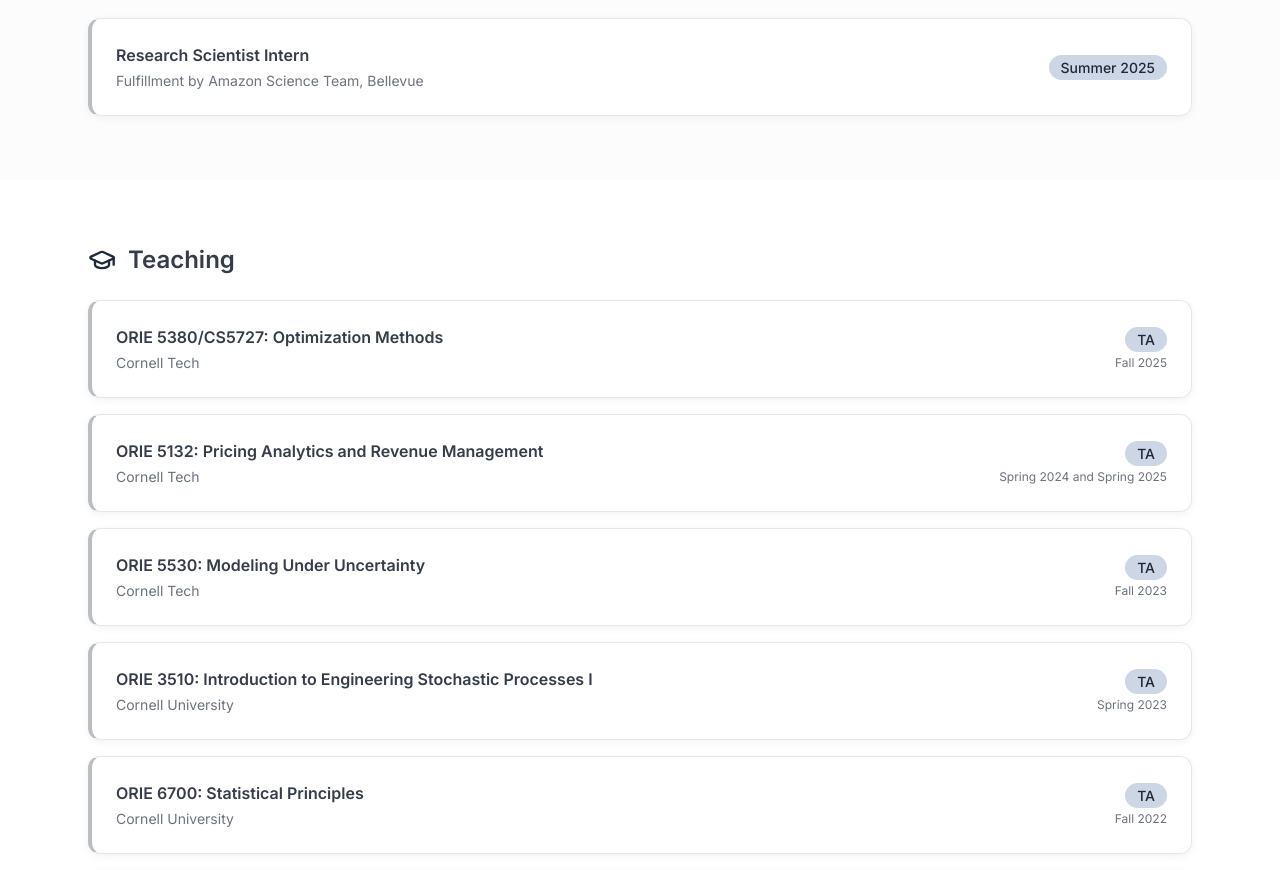
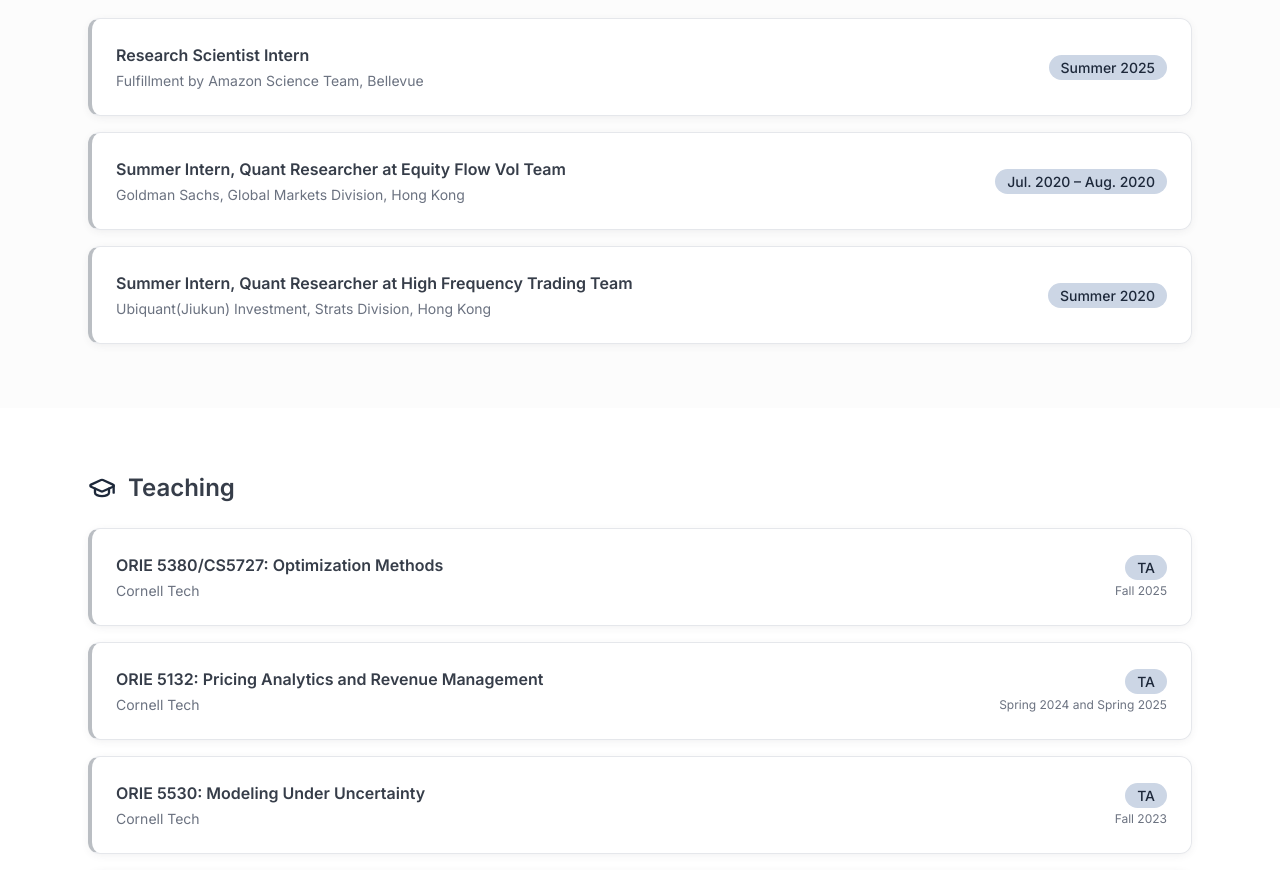
Before and after one commit to wli425/my-personal-web-design, a React (Vite) app: page / in a window 1280 px wide. Shown: the part 2080-2950 px from the top of the page. Built offline with nearby package versions, Linux system fonts and the light colour scheme; the HTML template or start-up script is replaced by a standard one.

Commit message:
Add industry experience

```diff
--- a/src/components/IndustrySection.tsx
+++ b/src/components/IndustrySection.tsx
@@ -6,6 +6,20 @@ const industryExperience = [
     company: "Fulfillment by Amazon Science Team",
     location: "Bellevue",
     period: "Summer 2025",
+    type: "internship"
+  },
+  {
+    title: "Summer Intern, Quant Researcher at Equity Flow Vol Team",
+    company: "Goldman Sachs, Global Markets Division",
+    location: "Hong Kong",
+    period: "Jul. 2020 – Aug. 2020",
+    type: "internship"
+  },
+  {
+    title: "Summer Intern, Quant Researcher at High Frequency Trading Team",
+    company: "Ubiquant(Jiukun) Investment, Strats Division",
+    location: "Hong Kong",
+    period: "Summer 2020",
     type: "internship"
   }
 ];
```
